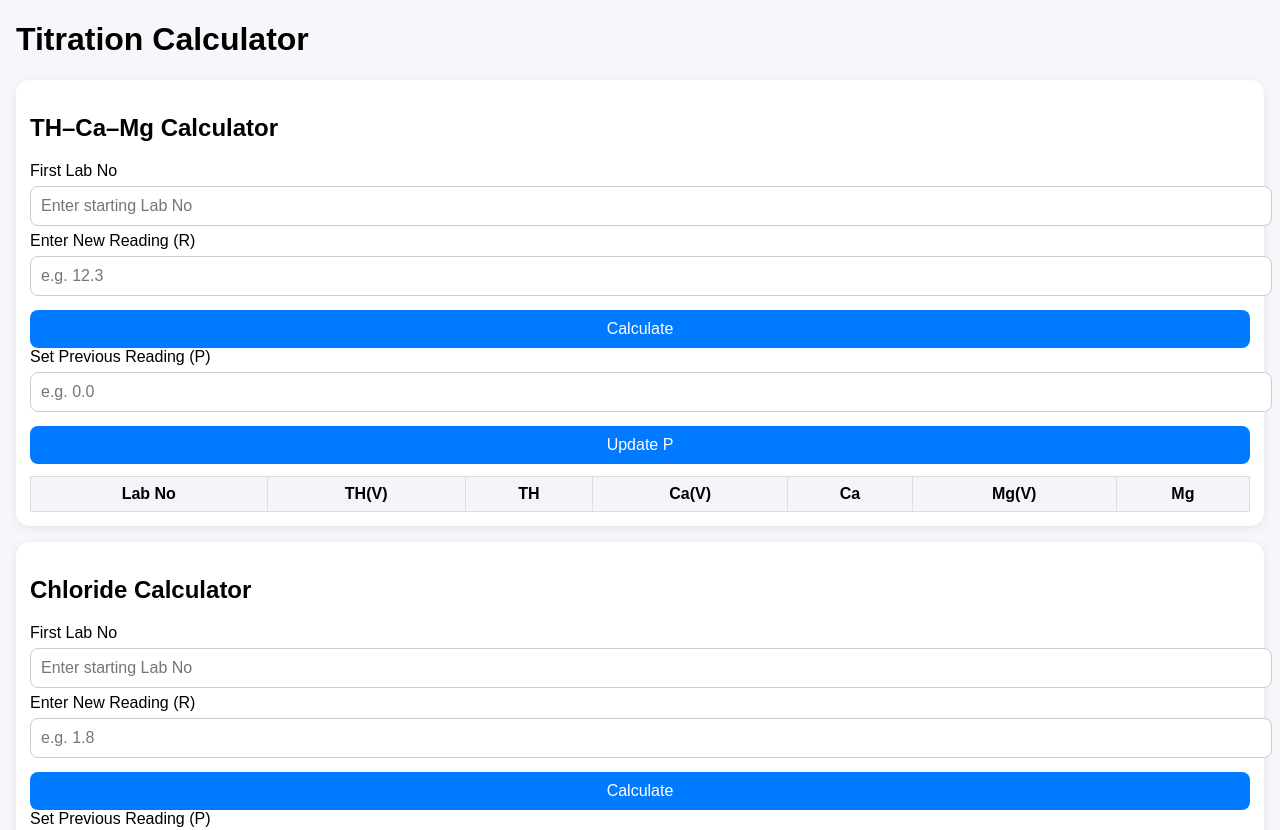
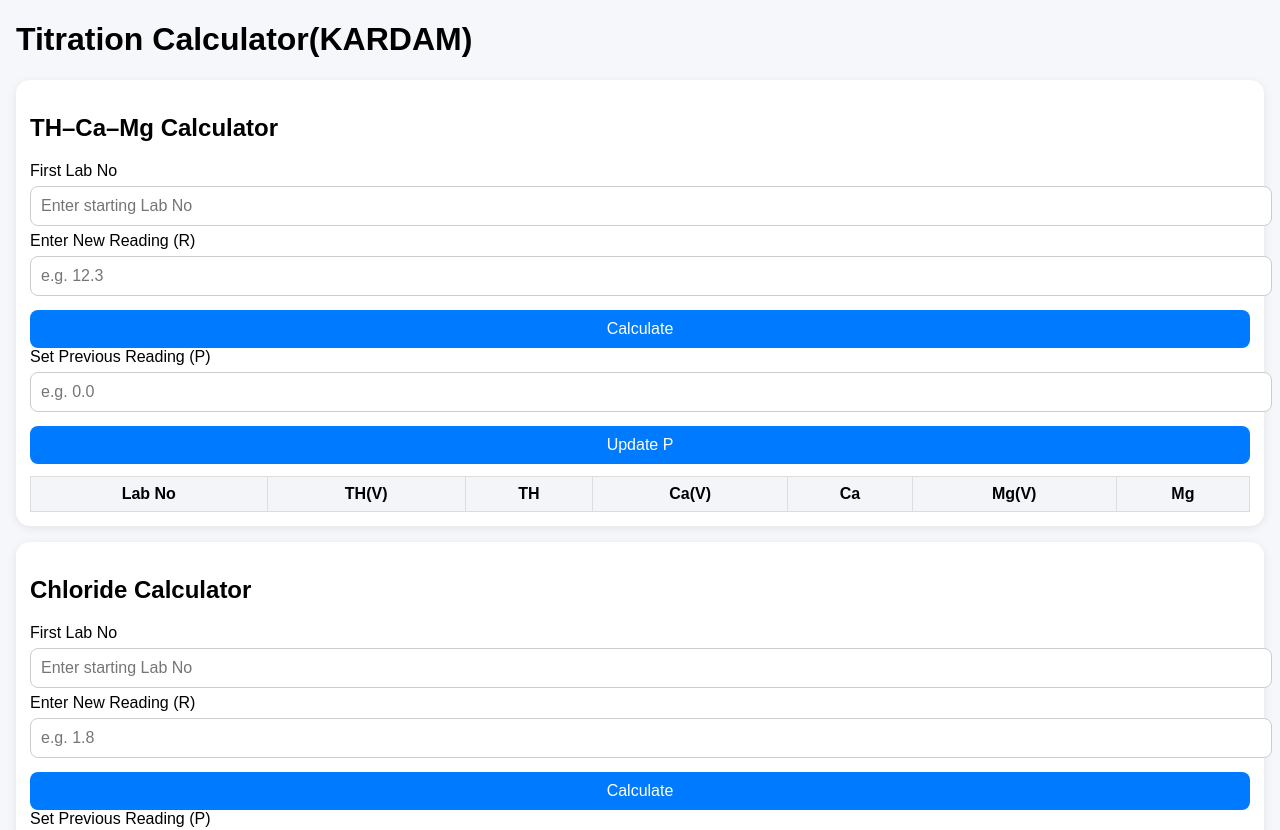
Before and after one commit to kardamanil/water_caculation_webbased, a plain HTML site: page index.html in a window 1280 px wide. Shown: the top 830 px of the page. Drawn offline with Linux system fonts and the light colour scheme.

Commit message:
index.html

```diff
--- a/index.html
+++ b/index.html
@@ -24,7 +24,7 @@
   </style>
 </head>
 <body>
-  <h1>Titration Calculator</h1>
+  <h1>Titration Calculator(KARDAM)</h1>
 
   <!-- TH–Ca–Mg Calculator -->
   <div class="card">
```
